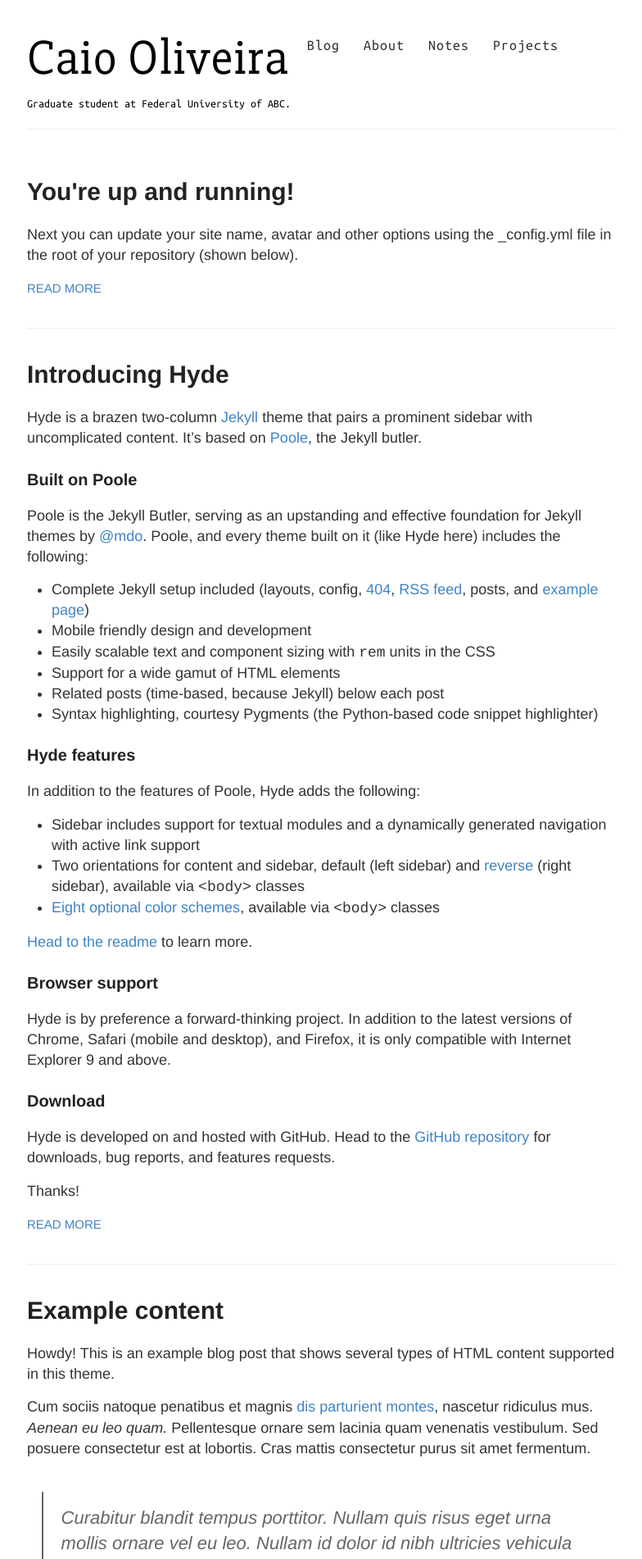
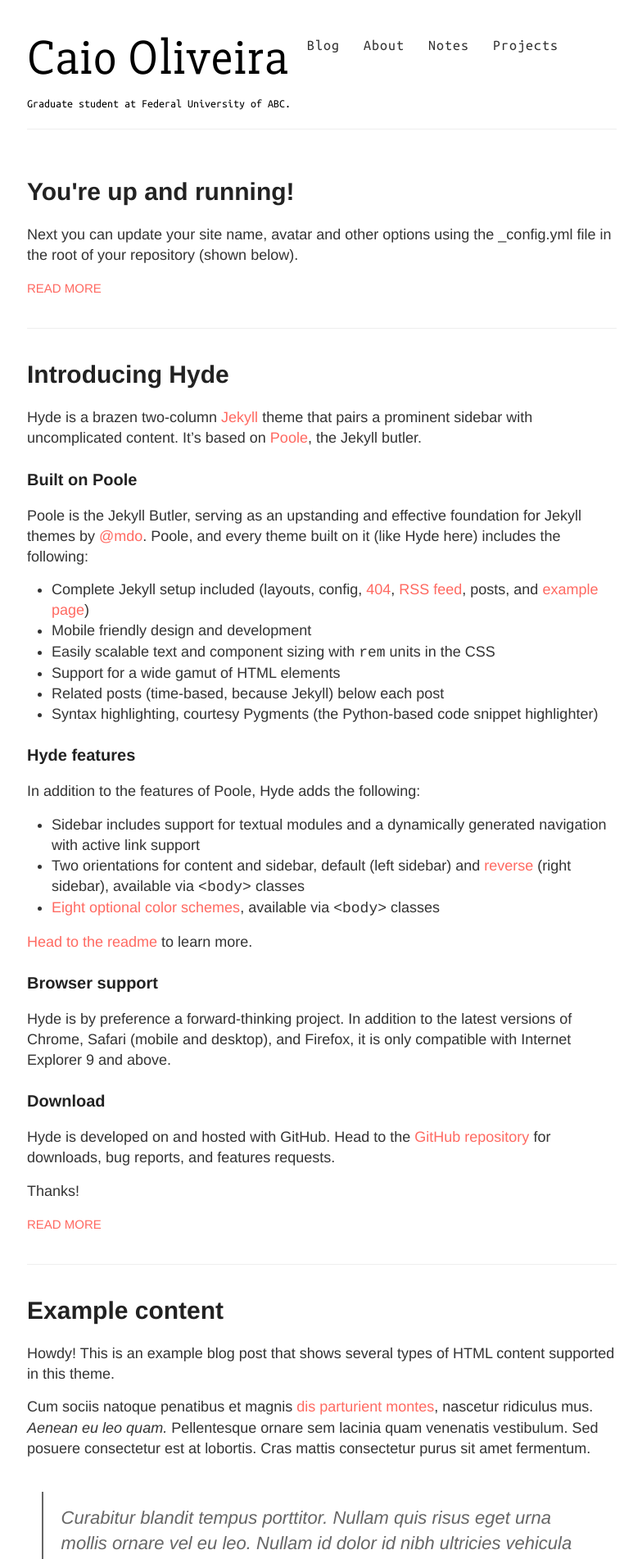
Before and after one commit to oliveira-caio/oliveira-caio.github.io, a Jekyll site: the page built from index.html, in a window 1280 px wide. Shown: the top 1902 px of the page at 82% size, without its empty margins (247-1031 px from the left). Built offline with Jekyll 4.4.1, drawn with Linux system fonts in a browser that asks for light colours.

Commit message:
changed blue to red

```diff
--- a/_sass/_variables.scss
+++ b/_sass/_variables.scss
@@ -5,6 +5,7 @@
 
 // Colors
 $blue: #4183C4;
+$pastelRed: #ff6961;
 
 // Grays
 $black: #000;
--- a/style.scss
+++ b/style.scss
@@ -71,11 +71,11 @@ p {
 }
 
 a {
-  color: $blue;
+  color: $pastelRed;
   text-decoration: none;
 	cursor: pointer;
   &:hover, &:active {
-    color: $blue;
+    color: $pastelRed;
   }
 }
 
@@ -235,7 +235,7 @@ nav {
 
     @include mobile {
       margin: 0 10px;
-      color: $blue;
+      color: $pastelRed;
     }
   }
 }
```
